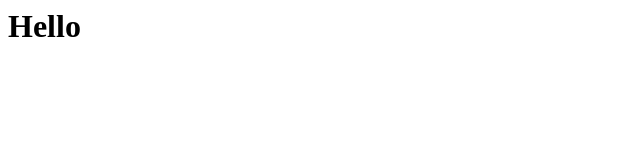
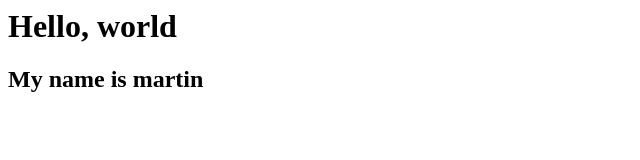
Before and after one commit to geetickachauhan/texchange, a plain HTML site: page index.html in a window 1280 px wide. Shown: the whole page, without its empty margins (0-640 px from the left). Drawn offline with Linux system fonts and the light colour scheme.

Commit message:
Added my name to index.html

```diff
--- a/index.html
+++ b/index.html
@@ -7,7 +7,8 @@
 
 <body>
 
-  <h1>Hello</h1>
+  <h1>Hello, world</h1>
+  <h2>My name is martin</h2>
 
 </body>
 </html>
--- a/test.js
+++ /dev/null
@@ -1 +0,0 @@
-var a = 5;
```
